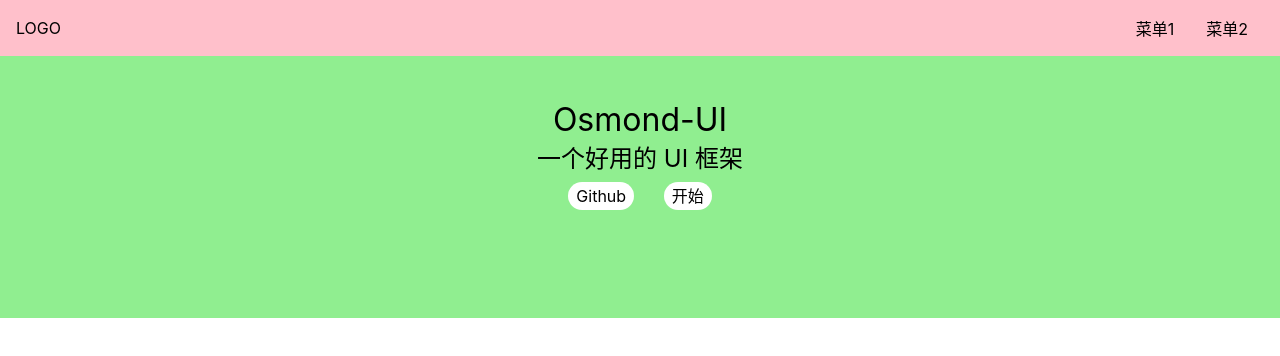
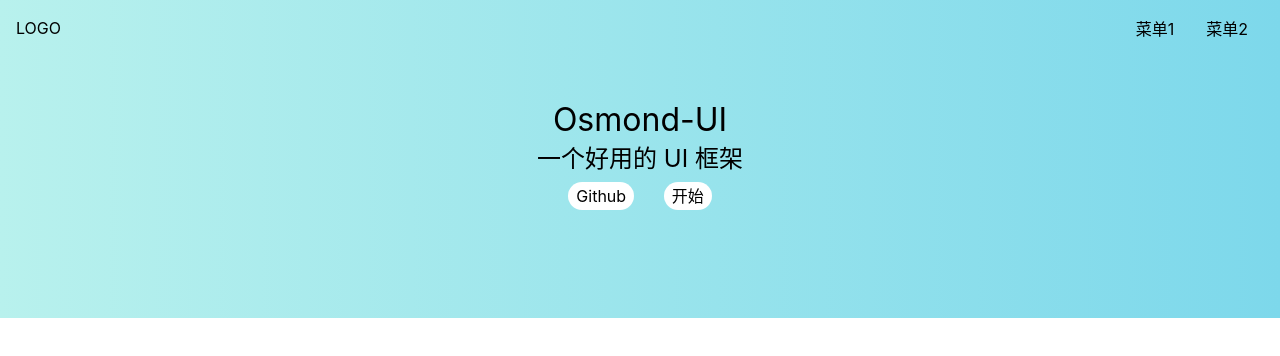
Before and after one commit to Jsmond2016/os-ui, a Vue app: page /#/ in a window 1280 px wide. Shown: the top 356 px of the page. Built offline with nearby package versions, Linux system fonts and the light colour scheme.

Commit message:
渐变背景色实现

```diff
--- a/src/components/Topnav.vue
+++ b/src/components/Topnav.vue
@@ -26,7 +26,7 @@
 </script>
 <style lang="scss" scoped>
   .topnav {
-    background: pink;
+    // background: pink;
     display: flex;
     padding: 16px;
     position: fixed;
--- a/src/views/Home.vue
+++ b/src/views/Home.vue
@@ -1,5 +1,5 @@
 <template>
-  <div>
+  <div class="topnavAndBanner">
     <Topnav/>
     <div class="banner">
       <h1>Osmond-UI</h1>
@@ -18,13 +18,17 @@ export default {
 }
 </script>
 <style lang="scss" scoped>
+.topnavAndBanner {
+  background: rgb(184,241,237);
+  background: linear-gradient(90deg, rgba(184,241,237,1) 0%, rgba(125,216,235,1) 100%, rgba(183,233,230,1) 100%);
+}
 .banner {
   padding: 100px 0;
   display: flex;
   justify-content: center;
   align-items: center;
   flex-direction: column;
-  background: lightgreen;
+  // background: lightgreen;
   > .actions{
     padding: 8px 0;
     a {
```
